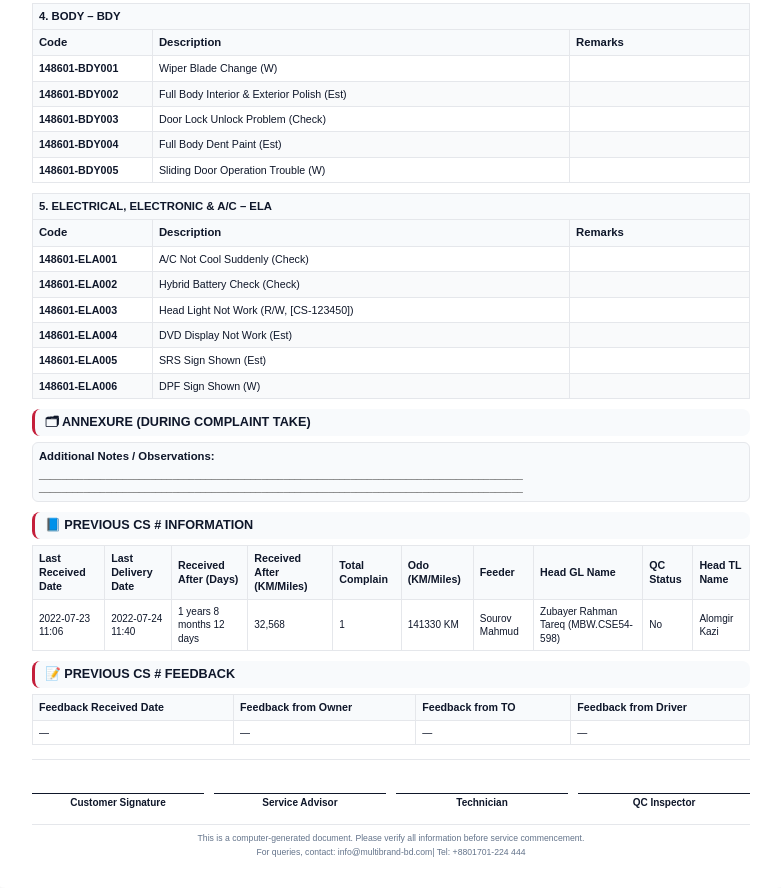
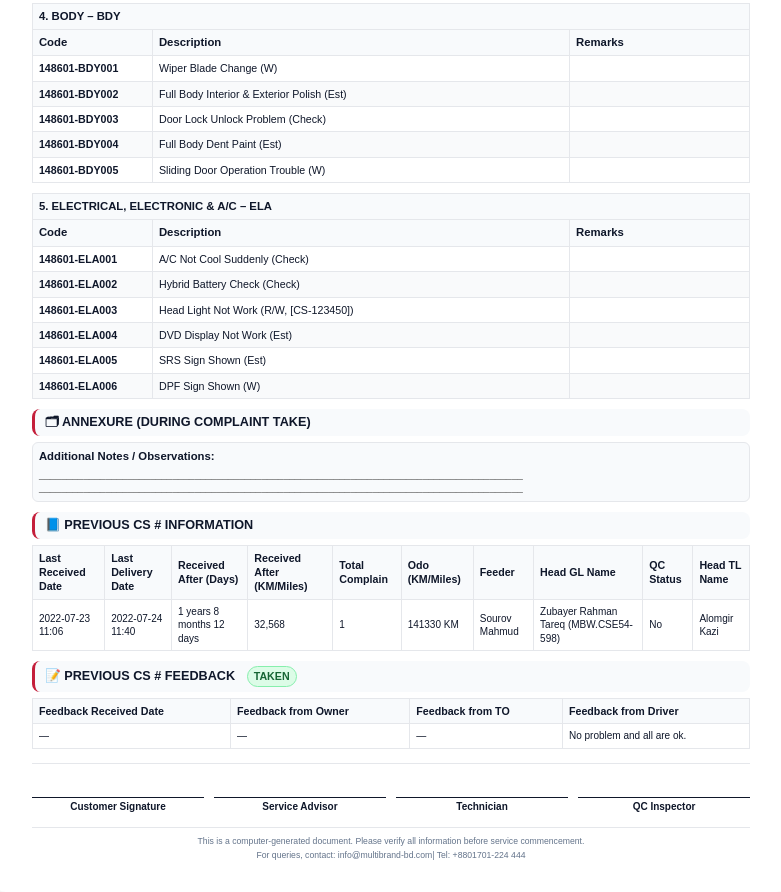
Before and after one commit to erp-shamim/CS-Preview, a plain HTML site: page index.html in a window 1280 px wide. Shown: the part 1340-2232 px from the top of the page, without its empty margins (249-1030 px from the left). Drawn offline with Linux system fonts and the light colour scheme.

Commit message:
Previous CS Feedback base and data added

```diff
--- a/index.html
+++ b/index.html
@@ -394,9 +394,7 @@
         </table>
 
         <!-- PREVIOUS CS FEEDBACK -->
-        <div class="section-title">
-            📝 PREVIOUS CS # FEEDBACK
-        </div>
+        <div class="section-title">📝 PREVIOUS CS # FEEDBACK <span class="title-badge">taken</span></div>
         <table class="previous-table">
             <thead>
                 <tr>
@@ -411,7 +409,7 @@
                     <td>—</td>
                     <td>—</td>
                     <td>—</td>
-                    <td>—</td>
+                    <td>No problem and all are ok.</td>
                 </tr>
             </tbody>
         </table>
--- a/style.css
+++ b/style.css
@@ -90,6 +90,7 @@
             border-radius: 8px;
             color: var(--text-color);
         }
+        .title-badge { display: inline-block; margin-left: 8px; padding: 2px 6px; border-radius: 999px; font-size: 8pt; background: #dcfce7; color: #166534; border: 1px solid #86efac; }
 
         /* TABLE STYLING */
         .info-table {
```
